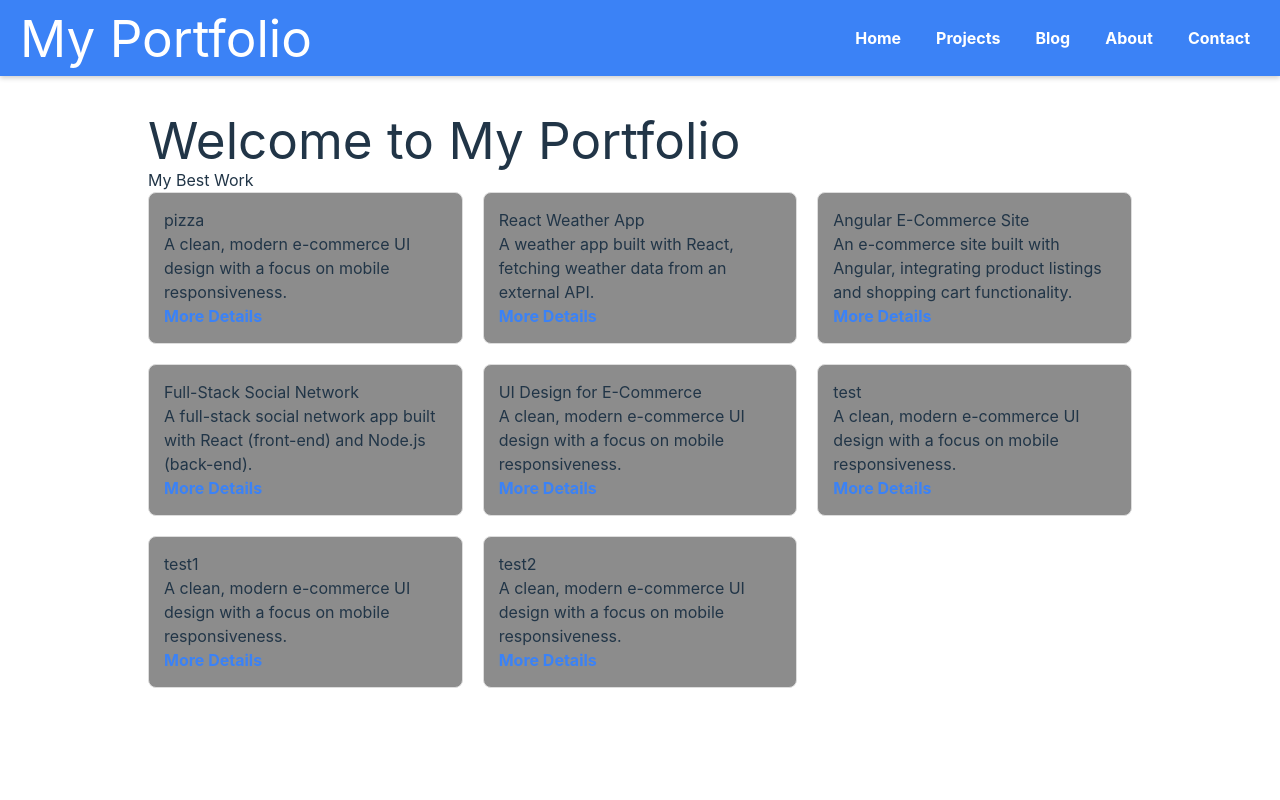
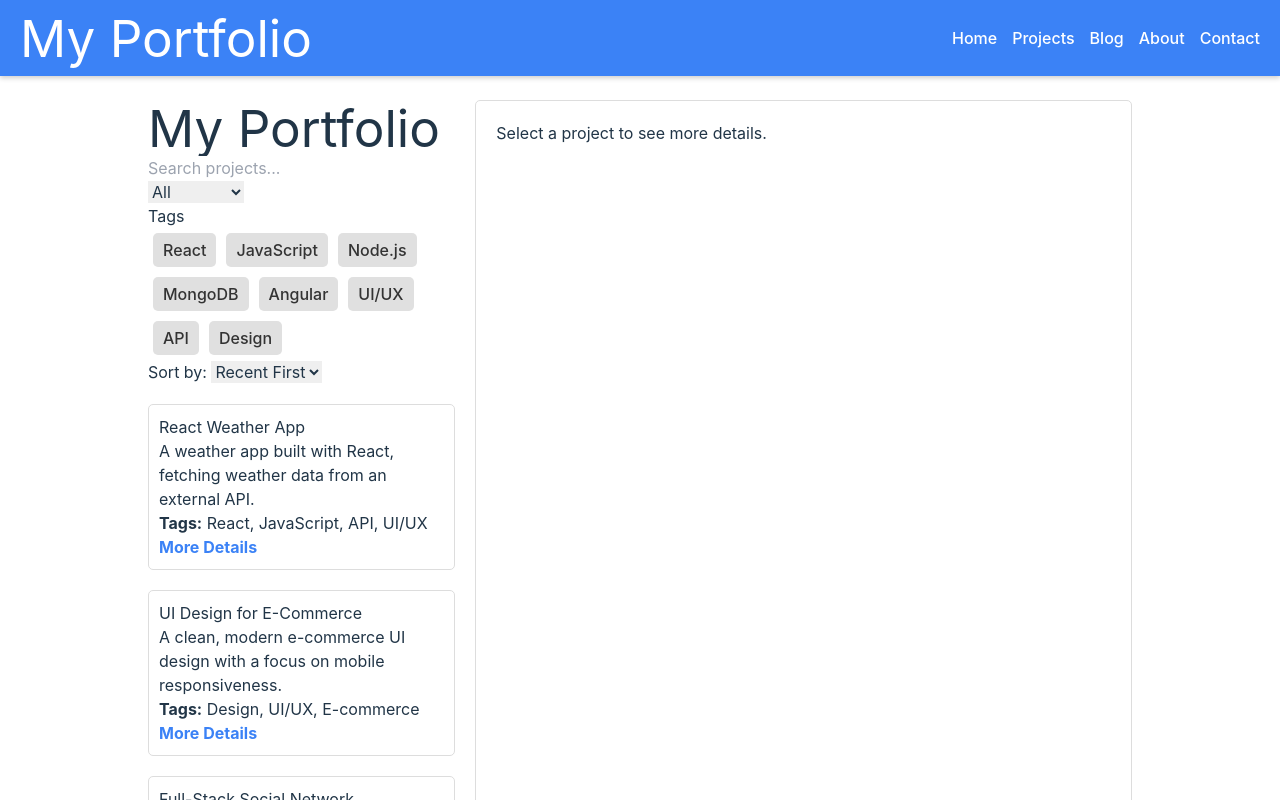
Before and after one commit to Fatedcircle/portfolio, a React (Vite) app: page /projects in a window 1280 px wide. Shown: the top 800 px of the page. Built offline with nearby package versions, Linux system fonts and the light colour scheme.

Commit message:
Fixed the best work to portfolio navigation

```diff
--- a/package.json
+++ b/package.json
@@ -13,7 +13,9 @@
     "@types/react": "^19.0.2",
     "@types/react-dom": "^19.0.2",
     "react": "^19.0.0",
-    "react-dom": "^19.0.0"
+    "react-dom": "^19.0.0",
+    "react-router": "^7.1.4",
+    "react-router-dom": "^7.1.4"
   },
   "devDependencies": {
     "@eslint/js": "^9.17.0",
--- a/src/App.jsx
+++ b/src/App.jsx
@@ -1,4 +1,4 @@
-import { useState } from "react";
+import { BrowserRouter as Router, Routes, Route } from "react-router-dom";
 import Navbar from "./components/Navbar/Navbar";
 import Portfolio from "./components/Portfolio/Portfolio";
 import Blog from "./components/Blog/Blog";
@@ -7,30 +7,21 @@ import Contact from "./components/Contact/Contact";
 import HomePage from "./components/Home/HomePage";
 
 const App = () => {
-    const [activePage, setActivePage] = useState("home");
-
-    const renderPage = () => {
-        switch (activePage) {
-            case "home":
-                return <HomePage />;
-            case "projects":
-                return <Portfolio />;
-            case "blog":
-                return <Blog />
-            case "about":
-                return <About />;
-            case "contact":
-                return <Contact />;
-            default:
-                return <h1>Page not found</h1>;
-        }
-    };
-
     return (
-        <>
-            <Navbar setActivePage={setActivePage} />
-            <div style={{ padding: "20px", width: "80vw" }}>{renderPage()}</div>
-        </>
+        <Router>
+            <Navbar />
+            <div style={{ padding: "20px", width: "80vw" }}>
+                <Routes>
+                    <Route path="/" element={<HomePage />} />
+                    <Route path="/projects" element={<Portfolio />} />
+                    <Route path="/projects/:projectName" element={<Portfolio />} />
+                    <Route path="/blog" element={<Blog />} />
+                    <Route path="/about" element={<About />} />
+                    <Route path="/contact" element={<Contact />} />
+                    <Route path="*" element={<h1>Page not found</h1>} />
+                </Routes>
+            </div>
+        </Router>
     );
 };
 
--- a/src/components/Home/BestWork.jsx
+++ b/src/components/Home/BestWork.jsx
@@ -1,3 +1,4 @@
+import { Link } from "react-router-dom";
 import { projects } from "../../data/projectsData";
 
 const BestWork = () => {
@@ -22,8 +23,8 @@ const BestWork = () => {
                         <h3>{project.name}</h3>
                         <p>{project.description}</p>
 
-                        <a
-                            href={`#${project.name}`}
+                        <Link
+                            to={`/projects/${project.name}`}
                             style={{
                                 color: "#3b82f6",
                                 textDecoration: "none",
@@ -31,7 +32,7 @@ const BestWork = () => {
                             }}
                         >
                             More Details
-                        </a>
+                        </Link>
                     </div>
                 ))}
             </div>
--- a/src/components/Navbar/Navbar.jsx
+++ b/src/components/Navbar/Navbar.jsx
@@ -1,43 +1,27 @@
-/* eslint-disable react/prop-types */
+import { Link } from "react-router-dom";
 import { useState } from "react";
 import './Navbar.scss';
 
-const Navbar = ({ setActivePage }) => {
+const Navbar = () => {
     const [isMobileMenuOpen, setIsMobileMenuOpen] = useState(false);
 
-    const handleMenuToggle = () => {
+    const toggleMobileMenu = () => {
         setIsMobileMenuOpen(!isMobileMenuOpen);
     };
 
     return (
         <nav className="navbar">
-            <div>
-                <h1>My Portfolio</h1>
-            </div>
-
-            <button
-                onClick={handleMenuToggle}
-                className="hamburger-menu"
-            >
+            <h1>My Portfolio</h1>
+            <button className="hamburger-menu" onClick={toggleMobileMenu}>
                 ☰
             </button>
-
-            <ul
-                className={`navbar-links ${isMobileMenuOpen ? "mobile-open" : ""}`}
-            >
-                {["home", "projects", "blog", "about", "contact"].map((page) => (
-                    <li key={page}>
-                        <button
-                            onClick={() => {
-                                setActivePage(page);
-                                setIsMobileMenuOpen(false);
-                            }}
-                        >
-                            {page.charAt(0).toUpperCase() + page.slice(1)}
-                        </button>
-                    </li>
-                ))}
-            </ul>
+            <div className={`navbar-links ${isMobileMenuOpen ? 'mobile-open' : ''}`}>
+                <Link to="/">Home</Link>
+                <Link to="/projects">Projects</Link>
+                <Link to="/blog">Blog</Link>
+                <Link to="/about">About</Link>
+                <Link to="/contact">Contact</Link>
+            </div>
         </nav>
     );
 };
--- a/src/components/Navbar/Navbar.scss
+++ b/src/components/Navbar/Navbar.scss
@@ -22,8 +22,8 @@
     border: none;
     color: white;
     font-size: 24px;
-    display: none;
     cursor: pointer;
+    z-index: 1001;
 }
 
 .navbar-links {
@@ -47,22 +47,23 @@
     background-color: rgba(255, 255, 255, 0.1);
 }
 
-
 .navbar-links.mobile-open {
-    display: block;
-    position: absolute;
-    top: 60px;
+    display: flex;
+    position: fixed;
+    top: 0;
     left: 0;
+    height: 100vh;
     background-color: #3b82f6;
     width: 100%;
     flex-direction: column;
-    padding: 10px 0;
+    padding: 20px 0;
     gap: 10px;
     text-align: center;
+    z-index: 999;
 }
 
-.navbar-links.mobile-open li button {
-    width: 100%;
+.navbar-links a {
+    color: #fff;
 }
 
 @media (max-width: 768px) {
@@ -75,6 +76,12 @@
     }
 
     .navbar-links.mobile-open {
-        display: block;
+        display: flex;
     }
 }
+
+@media (min-width: 768px) {
+    .hamburger-menu {
+        display: none;
+    }
+}
--- a/src/components/Portfolio/Portfolio.jsx
+++ b/src/components/Portfolio/Portfolio.jsx
@@ -1,4 +1,4 @@
-import { useState, useEffect } from "react";
+import { useState } from "react";
 import ProjectList from "./ProjectList";
 import ProjectDetails from "./ProjectDetails";
 import FilterBar from "./FilterBar";
@@ -39,23 +39,9 @@ const Portfolio = () => {
         })
     );
 
-    useEffect(() => {
-        const hash = window.location.hash;
-        if (hash) {
-            const projectName = hash.replace("#project-details-", "");
-            const project = projects.find((p) => p.name === projectName);
-            setSelectedProject(project);
-
-            const projectElement = document.getElementById(`project-details-${projectName}`);
-            if (projectElement) {
-                projectElement.scrollIntoView({ behavior: "smooth" });
-            }
-        }
-    }, []);
-
     return (
         <div style={{ display: "flex", gap: "20px"}} className="portfolio">
-            <div style={{ flex: "1" }}>
+            <div style={{ flex: "1", minWidth: "250px" }}>
                 <h1>My Portfolio</h1>
                 <FilterBar
                     selectedFilter={selectedFilter}
@@ -72,10 +58,8 @@ const Portfolio = () => {
                 />
             </div>
 
-            <div style={{ flex: "1", border: "1px solid #ddd", padding: "20px", borderRadius: "5px" }}>
-                <div id={`project-details-${selectedProject?.name}`}>
-                    <ProjectDetails project={selectedProject} />
-                </div>
+            <div style={{ flex: "2", border: "1px solid #ddd", padding: "20px", borderRadius: "5px" }}>
+                <ProjectDetails project={selectedProject} />
             </div>
         </div>
     );
--- a/src/components/Portfolio/ProjectDetails.jsx
+++ b/src/components/Portfolio/ProjectDetails.jsx
@@ -1,5 +1,10 @@
-/* eslint-disable react/prop-types */
-const ProjectDetails = ({ project }) => {
+import { useParams } from "react-router-dom";
+import { projects } from "../../data/projectsData";
+
+const ProjectDetails = () => {
+    const { projectName } = useParams();
+    const project = projects.find(p => p.name === projectName);
+
     if (!project) {
         return <p>Select a project to see more details.</p>;
     }
--- a/src/components/Portfolio/ProjectList.jsx
+++ b/src/components/Portfolio/ProjectList.jsx
@@ -1,5 +1,7 @@
 /* eslint-disable react/prop-types */
-const ProjectList = ({ projects, onSelectProject }) => {
+import { Link } from "react-router-dom";
+
+const ProjectList = ({ projects }) => {
     return (
         <div>
             {projects.length === 0 ? (
@@ -11,21 +13,26 @@ const ProjectList = ({ projects, onSelectProject }) => {
                         className="project"
                         style={{
                             margin: "20px 0",
-                            cursor: "pointer",
                             border: "1px solid #ddd",
                             padding: "10px",
                             borderRadius: "5px",
                         }}
-                        onClick={() => onSelectProject(project)}
                     >
                         <h3>{project.name}</h3>
                         <p>{project.description}</p>
                         <p>
                             <strong>Tags:</strong> {project.tags.join(", ")}
                         </p>
-                        <a href={project.link} target="_blank" rel="noopener noreferrer">
-                            View Project
-                        </a>
+                        <Link
+                            to={`/projects/${project.name}`}
+                            style={{
+                                color: "#3b82f6",
+                                textDecoration: "none",
+                                fontWeight: "bold",
+                            }}
+                        >
+                            More Details
+                        </Link>
                     </div>
                 ))
             )}
--- a/src/data/projectsData.js
+++ b/src/data/projectsData.js
@@ -29,6 +29,9 @@ export const projects = [
         filter: "full-stack",
         tags: ["React", "Node.js", "MongoDB", "Full-Stack", "JavaScript"],
         description: "A full-stack social network app built with React (front-end) and Node.js (back-end).",
+        details: "test",
+        images: [],
+        videos: [],
         link: "https://github.com/yourusername/full-stack-social-network",
         date: "01-03-2022"
     },
@@ -38,51 +41,9 @@ export const projects = [
         filter: "ui-ux",
         tags: ["Design", "UI/UX", "E-commerce"],
         description: "A clean, modern e-commerce UI design with a focus on mobile responsiveness.",
-        link: "https://dribbble.com/yourusername/ui-design-ecommerce",
-        date: "01-03-2024"
-    },
-    {
-        name: "test",
-        score: 2,
-        filter: "ui-ux",
-        tags: ["Design", "UI/UX", "E-commerce"],
-        description: "A clean, modern e-commerce UI design with a focus on mobile responsiveness.",
-        link: "https://dribbble.com/yourusername/ui-design-ecommerce",
-        date: "01-03-2024"
-    },
-    {
-        name: "test1",
-        score: 2,
-        filter: "ui-ux",
-        tags: ["Design", "UI/UX", "E-commerce"],
-        description: "A clean, modern e-commerce UI design with a focus on mobile responsiveness.",
-        link: "https://dribbble.com/yourusername/ui-design-ecommerce",
-        date: "01-03-2024"
-    },
-    {
-        name: "test2",
-        score: 2,
-        filter: "ui-ux",
-        tags: ["Design", "UI/UX", "E-commerce"],
-        description: "A clean, modern e-commerce UI design with a focus on mobile responsiveness.",
-        link: "https://dribbble.com/yourusername/ui-design-ecommerce",
-        date: "01-03-2024"
-    },
-    {
-        name: "test3",
-        score: 2,
-        filter: "ui-ux",
-        tags: ["Design", "UI/UX", "E-commerce"],
-        description: "A clean, modern e-commerce UI design with a focus on mobile responsiveness.",
-        link: "https://dribbble.com/yourusername/ui-design-ecommerce",
-        date: "01-03-2024"
-    },
-    {
-        name: "pizza",
-        score: 10,
-        filter: "ui-ux",
-        tags: ["Design", "UI/UX", "E-commerce"],
-        description: "A clean, modern e-commerce UI design with a focus on mobile responsiveness.",
+        details: "test",
+        images: [],
+        videos: [],
         link: "https://dribbble.com/yourusername/ui-design-ecommerce",
         date: "01-03-2024"
     },
```
Also changed, not shown: 1 other file (tests, documents, lock files or other folders).
